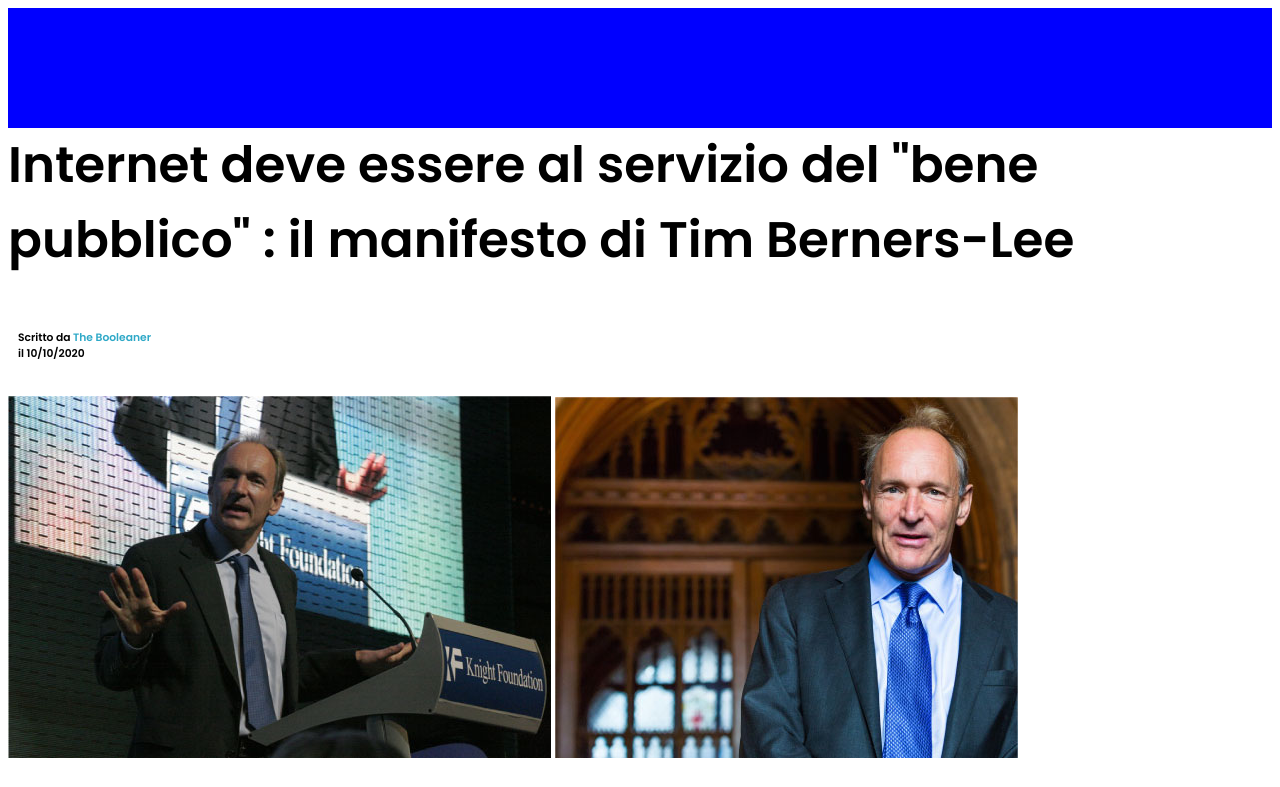
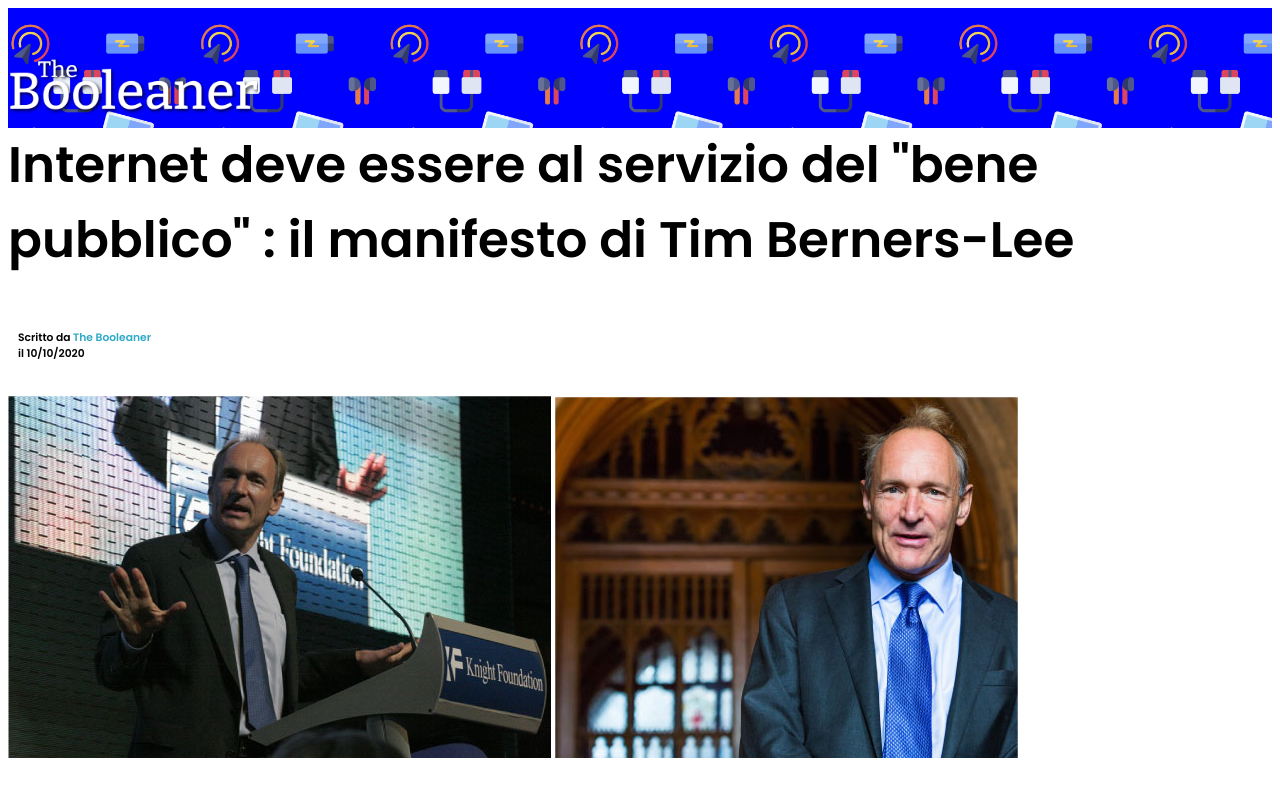
Before and after one commit to EngeneerProgram/The-Booleaners-Repo, a plain HTML site: page index.html in a window 1280 px wide. Shown: the top 787 px of the page. Drawn offline with Linux system fonts and the light colour scheme; the site is published under a folder, as on GitHub Pages, so addresses that start at the root find nothing.

Commit message:
Ultima modifica visualizzazzione immagine

```diff
--- a/index.html
+++ b/index.html
@@ -10,7 +10,7 @@
 <body>
     <header>
 
-        <img src="/img/logo (1).png" class="logo" width="250px" alt="">
+        <img src="./img/logo (1).png" class="logo" width="250px" alt="">
     </header>
     <section class="news">
     <h1>Internet deve essere al servizio del "bene pubblico" : il manifesto di Tim Berners-Lee</h1>
--- a/style.css
+++ b/style.css
@@ -8,7 +8,7 @@ header{
     width: 100%;
     height: 15vh;
     background-color:blue;
-    background-image: url(/img/pattern.png);
+    background-image: url(./img/pattern.png);
     background-size: 30%;
 
 
```
